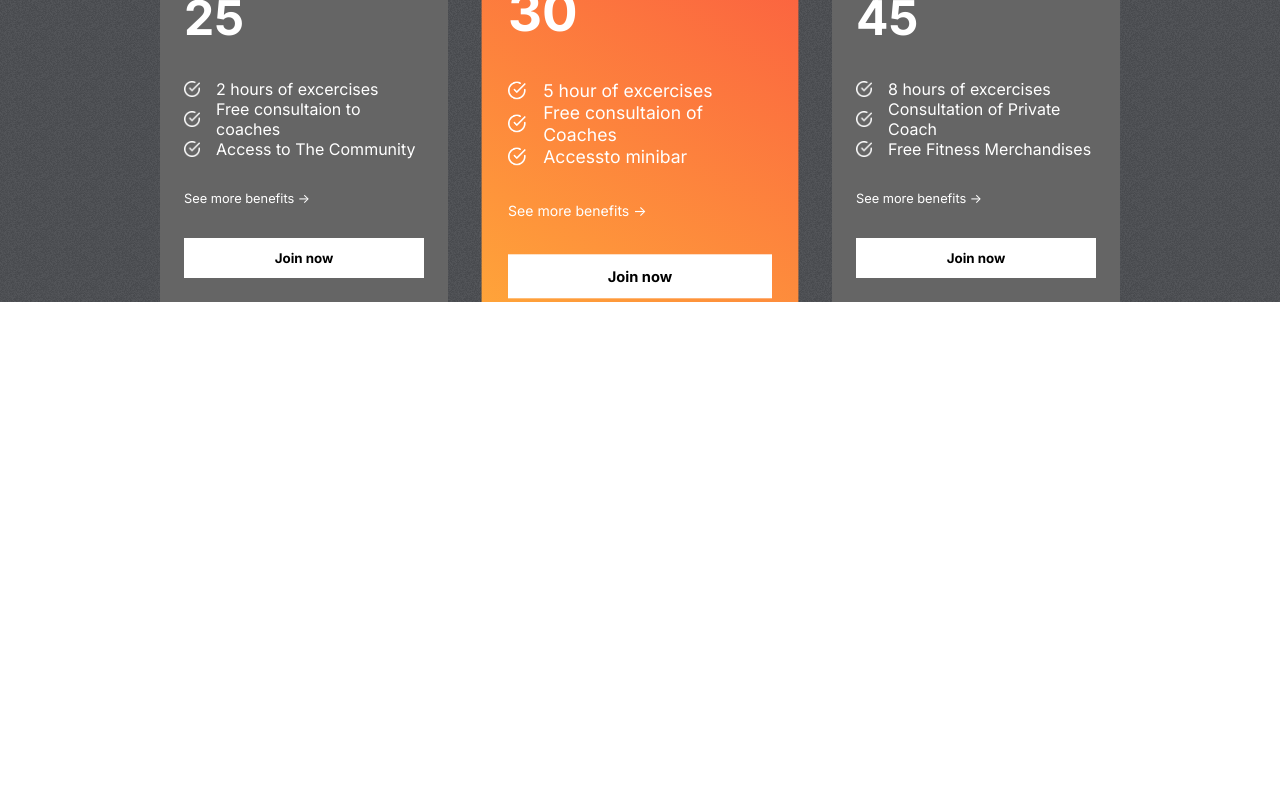
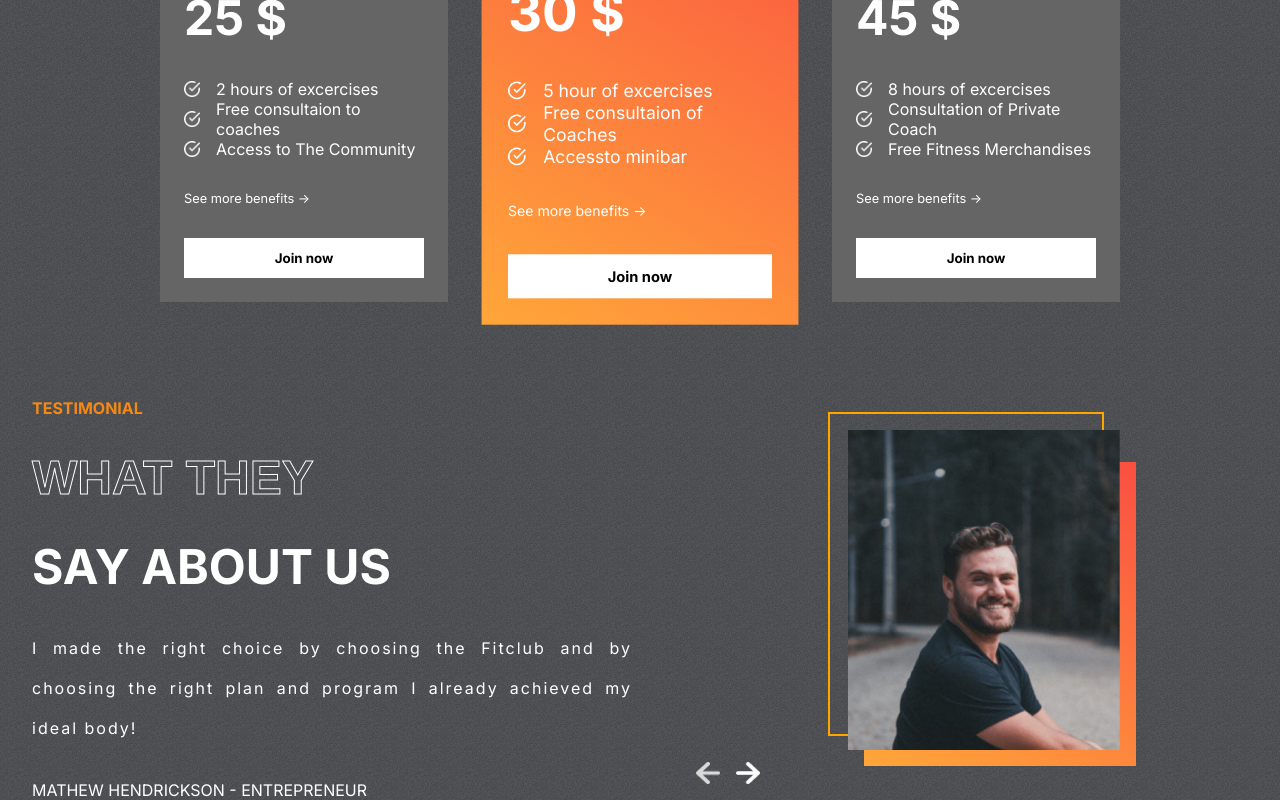
Before and after one commit to robeltade/Fit-club, a React (Create React App) app: page / in a window 1280 px wide. Shown: the part 2162-2962 px from the top of the page. Before the commit the page ends 2464 px from the top, so only its background shows below. Built offline with nearby package versions, Linux system fonts and the light colour scheme.

Commit message:
testimonial of fitclub

```diff
--- a/src/App.js
+++ b/src/App.js
@@ -3,6 +3,7 @@
 import Programs from './components/Programs/Programs';
 import Plans from './components/Plans/Plans';
 import Reasons from './components/Reasons/Reasons'
+import Testimonial from './components/Testimonials/Testimonial'
 function App() {
   return (
     <div className="App">
@@ -10,6 +11,7 @@
           <Programs />
           <Reasons />
           <Plans />
+          <Testimonial />
 
     </div>
   );
--- /dev/null
+++ b/src/components/Testimonials/Testimonial.css
@@ -0,0 +1,70 @@
+.Testimonials{
+    display: flex;
+    gap: 1rem;
+    padding: 0 2rem;
+}
+.left-t{
+    display: flex;
+    flex: 1 1;
+    gap: 2rem;
+    flex-direction: column;
+    text-transform: uppercase;
+    color: white;
+}
+.left-t>:nth-child(1){
+    color: var(--orange);
+    font-weight: bold;
+}
+.left-t>:nth-child(2),
+.left-t>:nth-child(3){
+    font-size: 3rem;
+    font-weight: bold;
+}
+.left-t>:nth-child(4){
+    text-transform: none;
+    text-align: justify;
+    letter-spacing: 2px;
+    line-height: 40px;
+}
+.right-t{
+    flex: 1;
+    position: relative;
+}
+.right-t>img{
+    position: absolute;
+    width: 17rem;
+    height: 20rem;
+    object-fit: cover;
+    right: 8rem;
+    top:2rem;
+}
+.right-t>:nth-child(1){
+    position: absolute;
+    width: 17rem;
+    height: 20rem;
+    border: 2px solid orange;
+    background-color: transparent;
+    right: 9rem;
+    top:0.9rem ;
+
+}
+.right-t>:nth-child(2){
+    position: absolute;
+    width: 17rem;
+    height: 19rem;
+    background: var(--planCard);
+    right: 7rem;
+    top:4rem ;
+
+}
+.arrows{
+    display: flex;
+    gap: 1rem;
+    position: absolute;
+    bottom: 1rem;
+    left: 3rem;
+}
+.arrows>img{
+    width: 1.5rem;
+    cursor: pointer;
+}
--- /dev/null
+++ b/src/components/Testimonials/Testimonial.jsx
@@ -0,0 +1,45 @@
+import React from 'react';
+import './Testimonial.css'
+import {testimonialsData} from '../../data/testimonialsData'
+import { useState } from 'react';
+import rightArrow from '../../assets/rightArrow.png'
+import leftArrow from '../../assets/leftArrow.png'
+
+const tLength = testimonialsData.length;
+
+function Testimonial() {
+  const [selected, setSelected] = useState(0);
+  return (
+
+    <div className="Testimonials">
+
+        <div className="left-t">
+          <span>Testimonial</span>
+          <span className="stroke-text">What they</span>
+          <span>Say about us</span>
+          <span>
+            {testimonialsData[selected].review}
+          </span>
+          <span>
+            <span>
+              {testimonialsData[selected].name}
+            </span>{" "}
+            - {testimonialsData[selected].status}
+          </span>
+        </div>
+        <div className="right-t">
+          <div></div>
+          <div></div>
+          <img src={testimonialsData[selected].image} alt="" />
+          <div className="arrows">
+            <img src={leftArrow} alt="" onClick={() => {selected === 0 ? setSelected(tLength - 1)
+            : setSelected((prev) => prev -1);}}/>
+            <img src={rightArrow} alt="" onClick={() => {selected === tLength -1 ? setSelected(0)
+            : setSelected((prev) => prev +1);}} />
+          </div>
+        </div>
+    </div>
+  )
+}
+
+export default Testimonial
--- a/src/data/plansData.js
+++ b/src/data/plansData.js
@@ -11,7 +11,7 @@
       </svg>
     ),
     name: "BASIC PLAN",
-    price: "25",
+    price: "25 $",
     features: [
       "2 hours of excercises",
       "Free consultaion to coaches",
@@ -30,7 +30,7 @@
       </svg>
     ),
     name: "PREMIUM PLAN",
-    price: "30",
+    price: "30 $",
     features: [
       "5 hour of excercises",
       "Free consultaion of Coaches",
@@ -49,7 +49,7 @@
       </svg>
     ),
     name: "PRO PLAN",
-    price: "45",
+    price: "45 $",
     features: [
       "8 hours of excercises",
       "Consultation of Private Coach",
```
